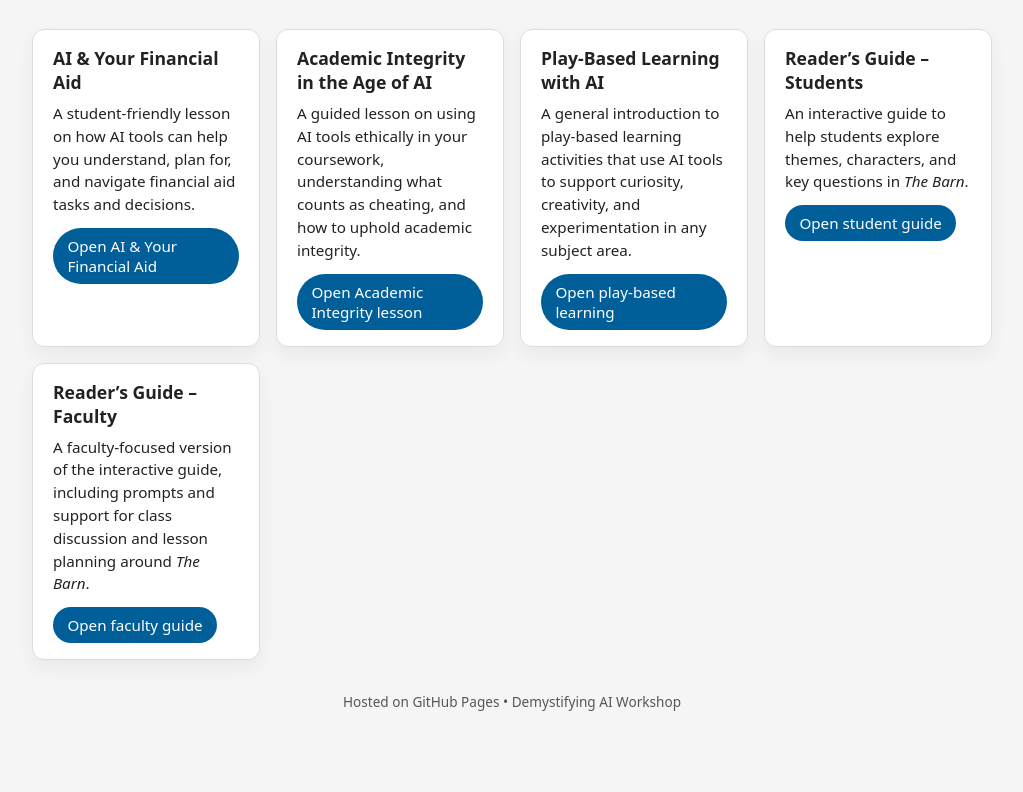
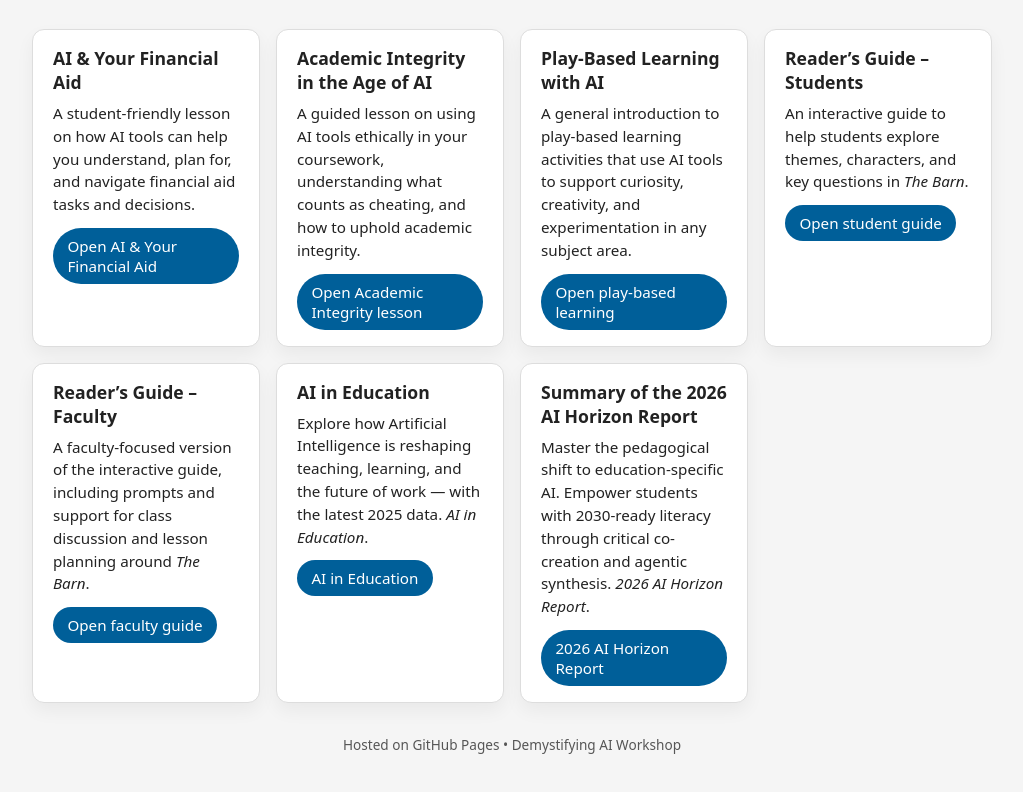
Before and after one commit to mqaissaunee-bcc/Demystifying-AI-Workshop, a plain HTML site: page index.html in a window 1280 px wide. Shown: the part 116-908 px from the top of the page, without its empty margins (128-1151 px from the left). Before the commit the page ends 867 px from the top, so only its background shows below. Drawn offline with Linux system fonts and the light colour scheme.

Commit message:
Add articles on AI in Education and 2026 Horizon Report

```diff
--- a/index.html
+++ b/index.html
@@ -148,6 +148,26 @@
         </p>
         <a href="the_barn_faculty.html">Open faculty guide</a>
       </article>
+
+      <article class="card">
+        <h2>AI in Education</h2>
+        <p>Explore how Artificial Intelligence is reshaping teaching,
+          learning, and the future of work — with the latest 2025 data.
+          <span style="font-style: italic;">AI in Education</span>.
+        </p>
+        <a href="ai_education_platform.html">AI in Education</a>
+      </article>
+
+      <article class="card">
+        <h2>Summary of the 2026 AI Horizon Report</h2>
+        <p>
+          Master the pedagogical shift to education-specific AI.
+          Empower students with 2030-ready literacy through critical
+          co-creation and agentic synthesis.
+          <span style="font-style: italic;">2026 AI Horizon Report</span>.
+        </p>
+        <a href="ai_horizon_2026.html">2026 AI Horizon Report</a>
+      </article>
     </section>
 
     <footer>
```
